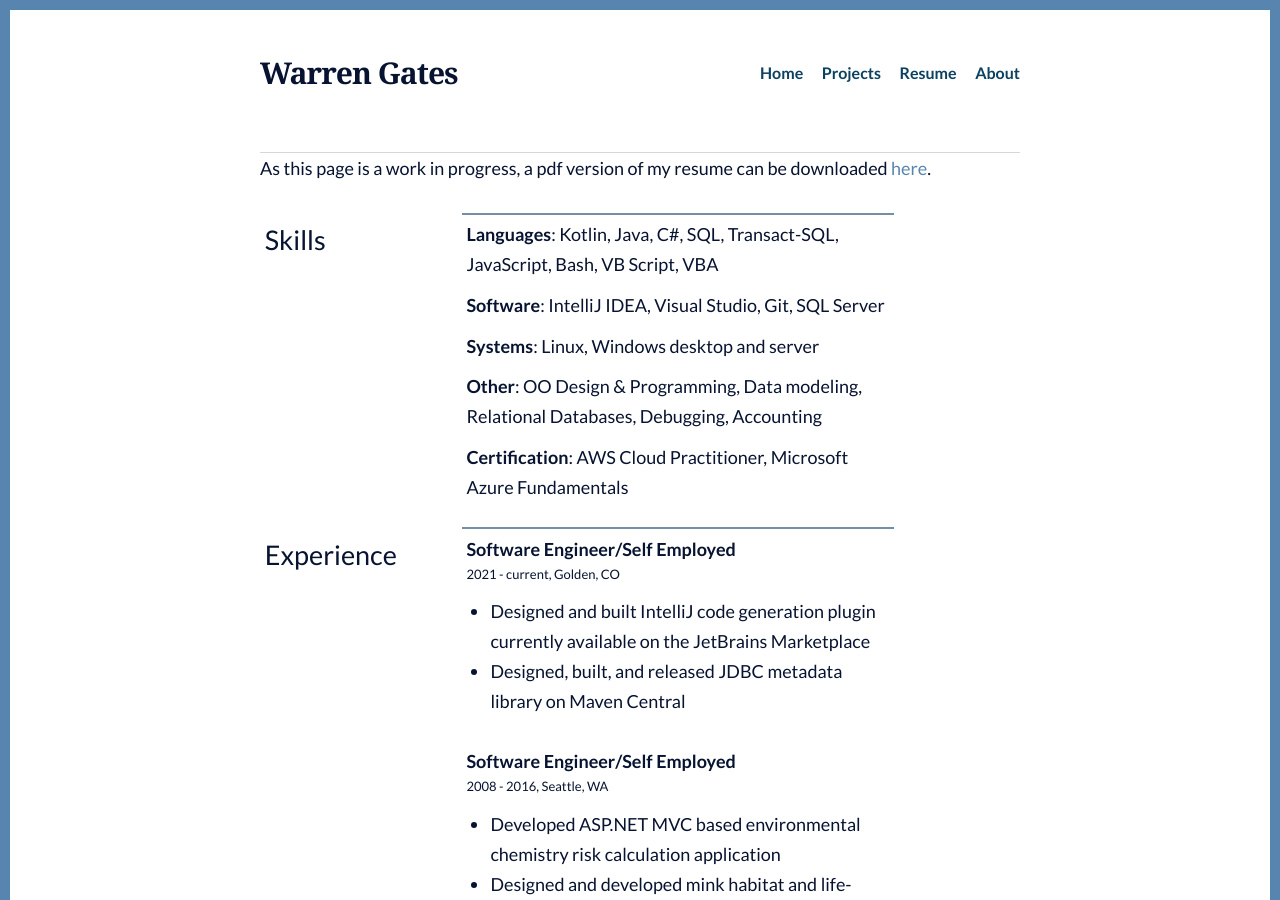
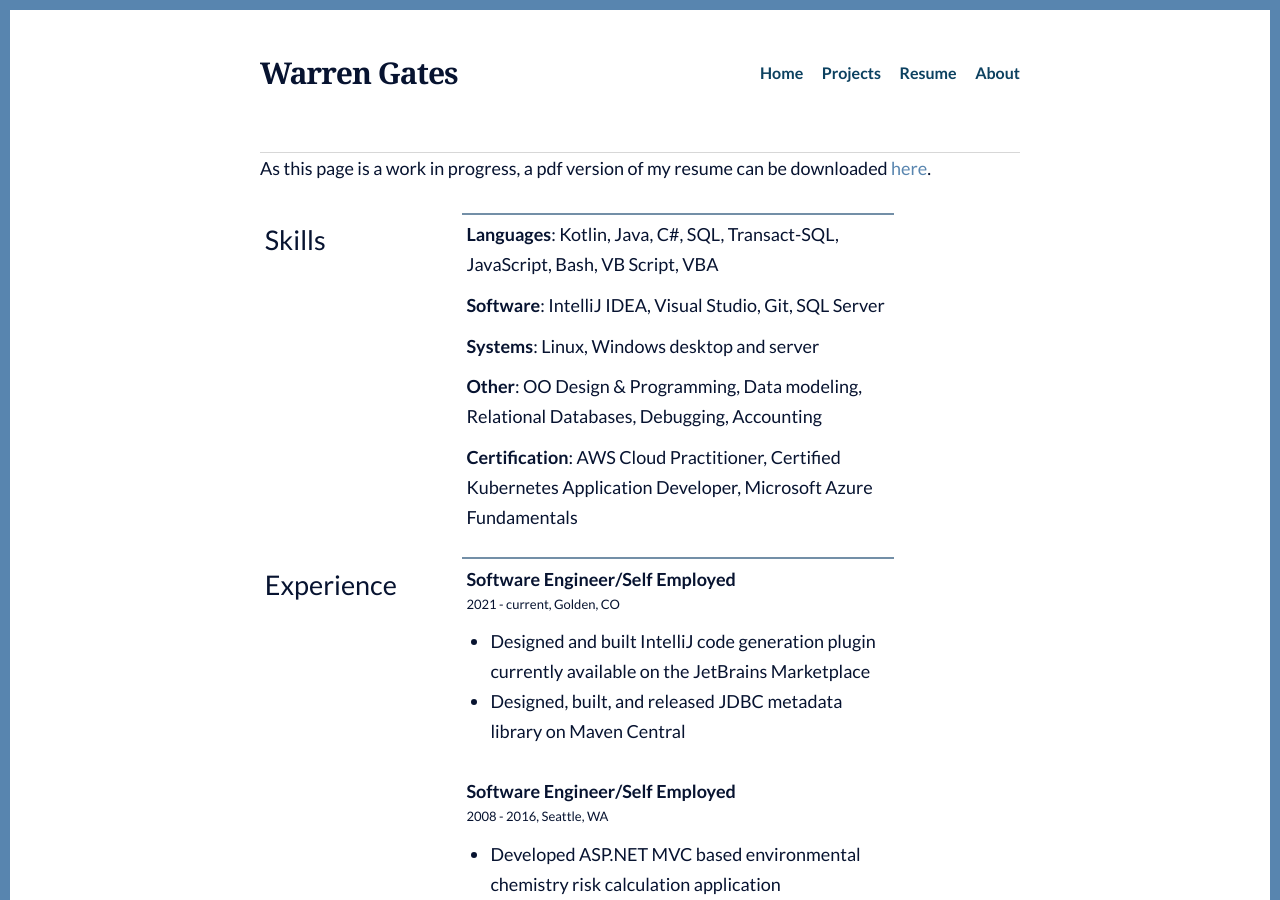
Before and after one commit to warren-gates/warrengates.dev, a Jekyll site: the page built from resume.html, in a window 1280 px wide and 900 px high. Built offline with Jekyll 4.4.1, drawn with Linux system fonts in a browser that asks for light colours.

Commit message:
updated skills.yml, README.md, and github actions

```diff
--- a/_data/skills.yml
+++ b/_data/skills.yml
@@ -11,4 +11,4 @@
   items: OO Design & Programming, Data modeling, Relational Databases, Debugging, Accounting
 
 - category: Certification
-  items: AWS Cloud Practitioner, Microsoft Azure Fundamentals
+  items: AWS Cloud Practitioner, Certified Kubernetes Application Developer, Microsoft Azure Fundamentals
```
Also changed, not shown: .github/workflows/build_and_deploy.yml, README.md.
